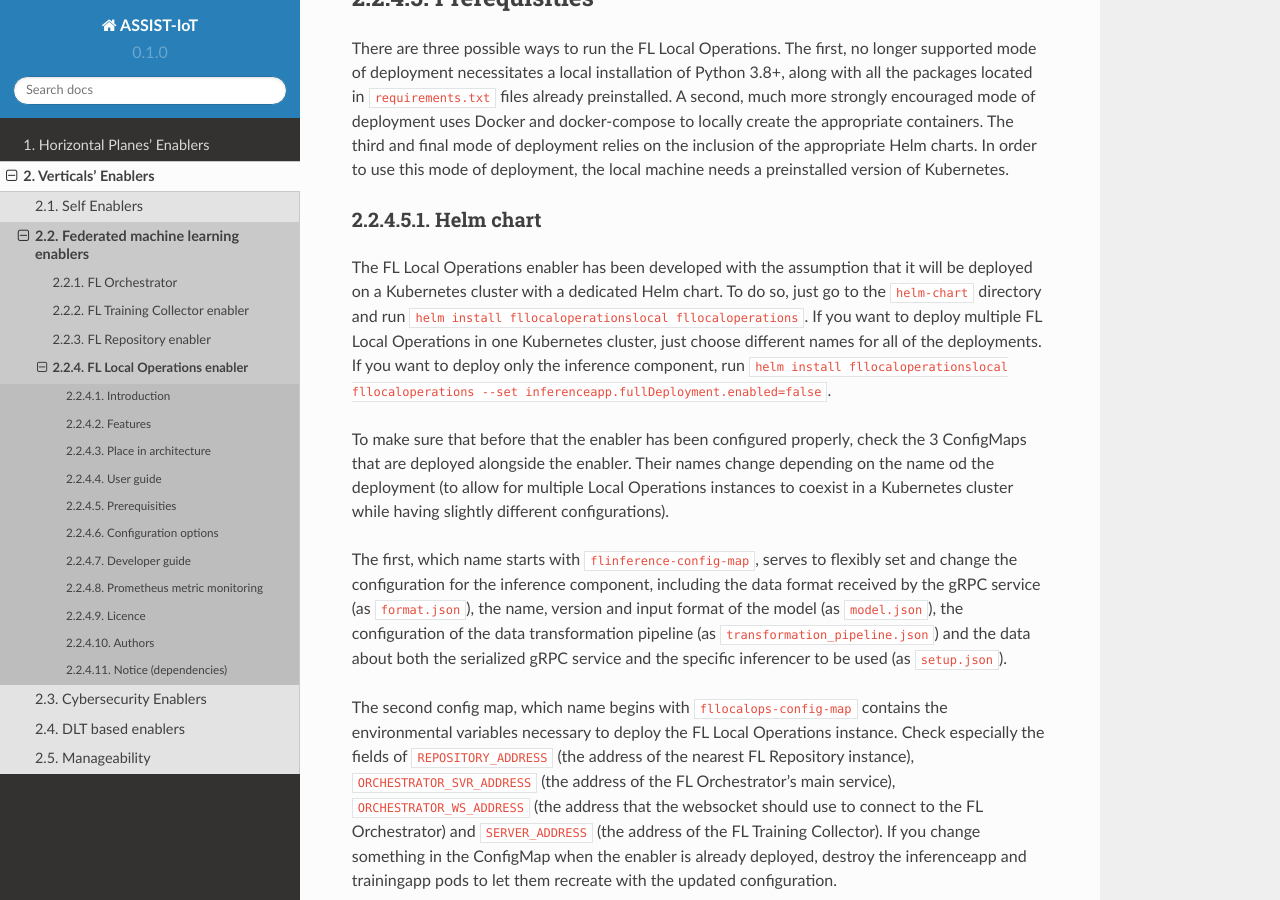
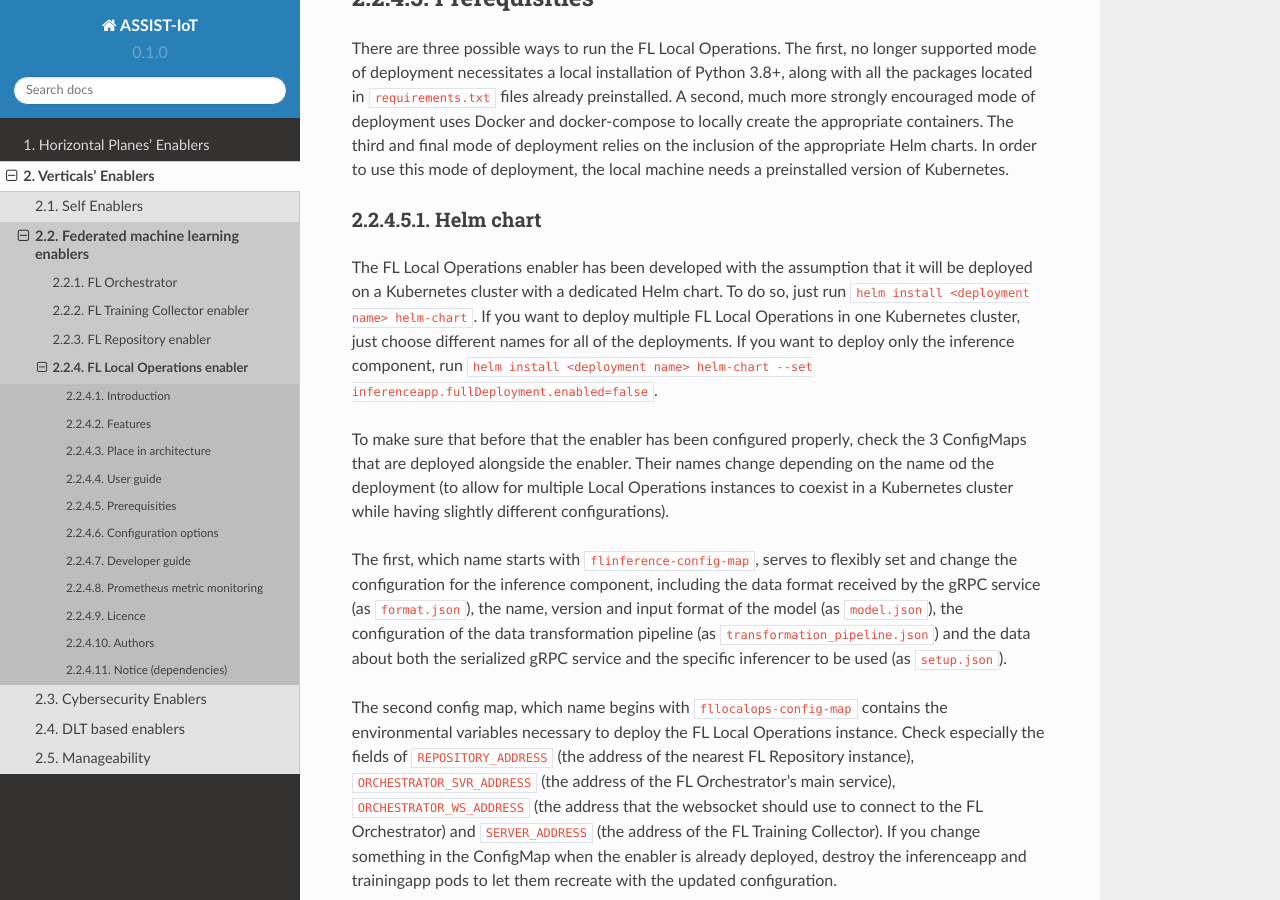
Before and after one commit to assist-iot/assist-iot-documentation, a Sphinx documentation site: the page built from docs/source/verticals/federated/fl_local_operations.rst, in a window 1280 px wide and 900 px high, scrolled down 3331 px. Built offline with Sphinx 7.4.7 and the Read the Docs theme 2.0.0, drawn with Linux system fonts in a browser that asks for light colours.

Commit message:
Update FL Local Operations enabler

```diff
--- a/docs/source/verticals/federated/fl_local_operations.rst
+++ b/docs/source/verticals/federated/fl_local_operations.rst
@@ -193,12 +193,11 @@ Helm chart
 
 The FL Local Operations enabler has been developed with the assumption
 that it will be deployed on a Kubernetes cluster with a dedicated Helm
-chart. To do so, just go to the ``helm-chart`` directory and run
-``helm install fllocaloperationslocal fllocaloperations``. If you want
-to deploy multiple FL Local Operations in one Kubernetes cluster, just
-choose different names for all of the deployments. If you want to deploy
-only the inference component, run
-``helm install fllocaloperationslocal fllocaloperations --set inferenceapp.fullDeployment.enabled=false``.
+chart. To do so, just run ``helm install <deployment name> helm-chart``.
+If you want to deploy multiple FL Local Operations in one Kubernetes
+cluster, just choose different names for all of the deployments. If you
+want to deploy only the inference component, run
+``helm install <deployment name> helm-chart --set inferenceapp.fullDeployment.enabled=false``.
 
 To make sure that before that the enabler has been configured properly,
 check the 3 ConfigMaps that are deployed alongside the enabler. Their
```
